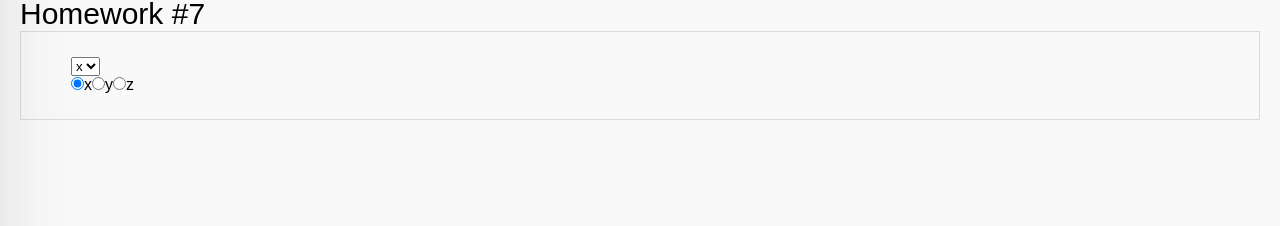
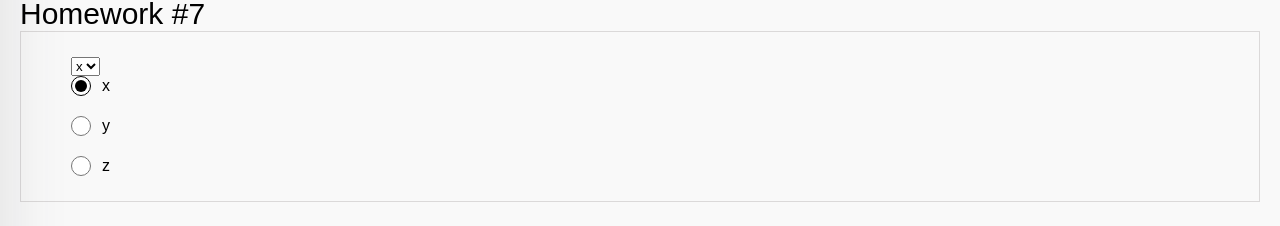
Before and after one commit to apastan/hw-sprint-2, a React (Create React App) app: page /#/junior in a window 1280 px wide. Shown: the part 363-589 px from the top of the page. Built offline with nearby package versions, Linux system fonts and the light colour scheme; the HTML template or start-up script is replaced by a standard one.

Commit message:
03-03 feature: add styles for SuperRadio component

```diff
--- a/src/s2-homeworks/hw07/common/c6-SuperRadio/SuperRadio.module.css
+++ b/src/s2-homeworks/hw07/common/c6-SuperRadio/SuperRadio.module.css
@@ -1,15 +1,33 @@
 .radio {
+    width: 20px;
+    height: 20px;
+    margin-right: 11px;
+    accent-color: #000000;
+    cursor: pointer;
 }
 
 .radio::before {
+
 }
 
 
 .radio:checked::before {
+
 }
 
 .label {
+    display: flex;
+    align-items: center;
+    cursor: pointer;
 }
 
 .options {
+    display: flex;
+    flex-direction: column;
+    gap: 20px;
 }
+
+.span {
+    font-size: 16px;
+    font-weight: 400;
+}
```
